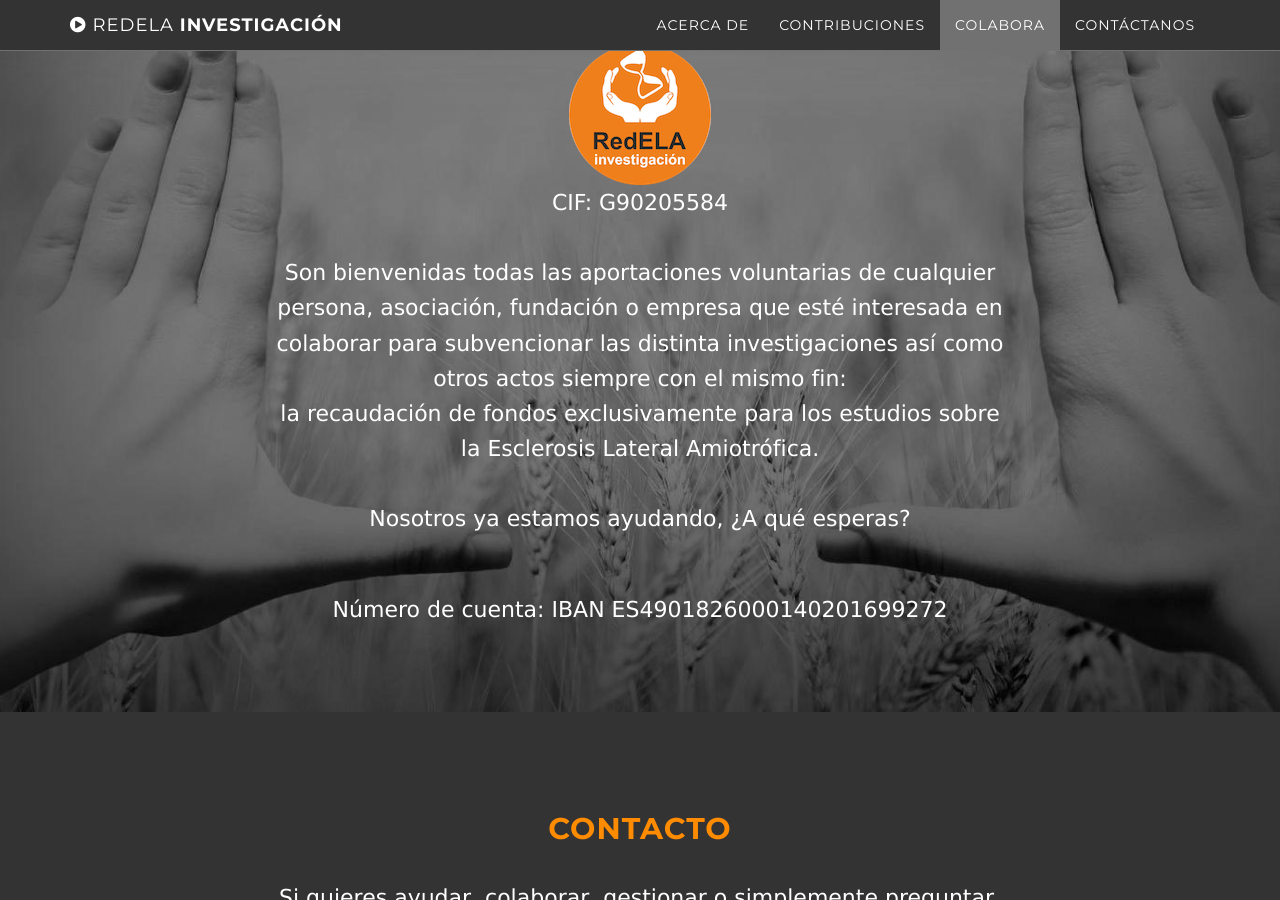
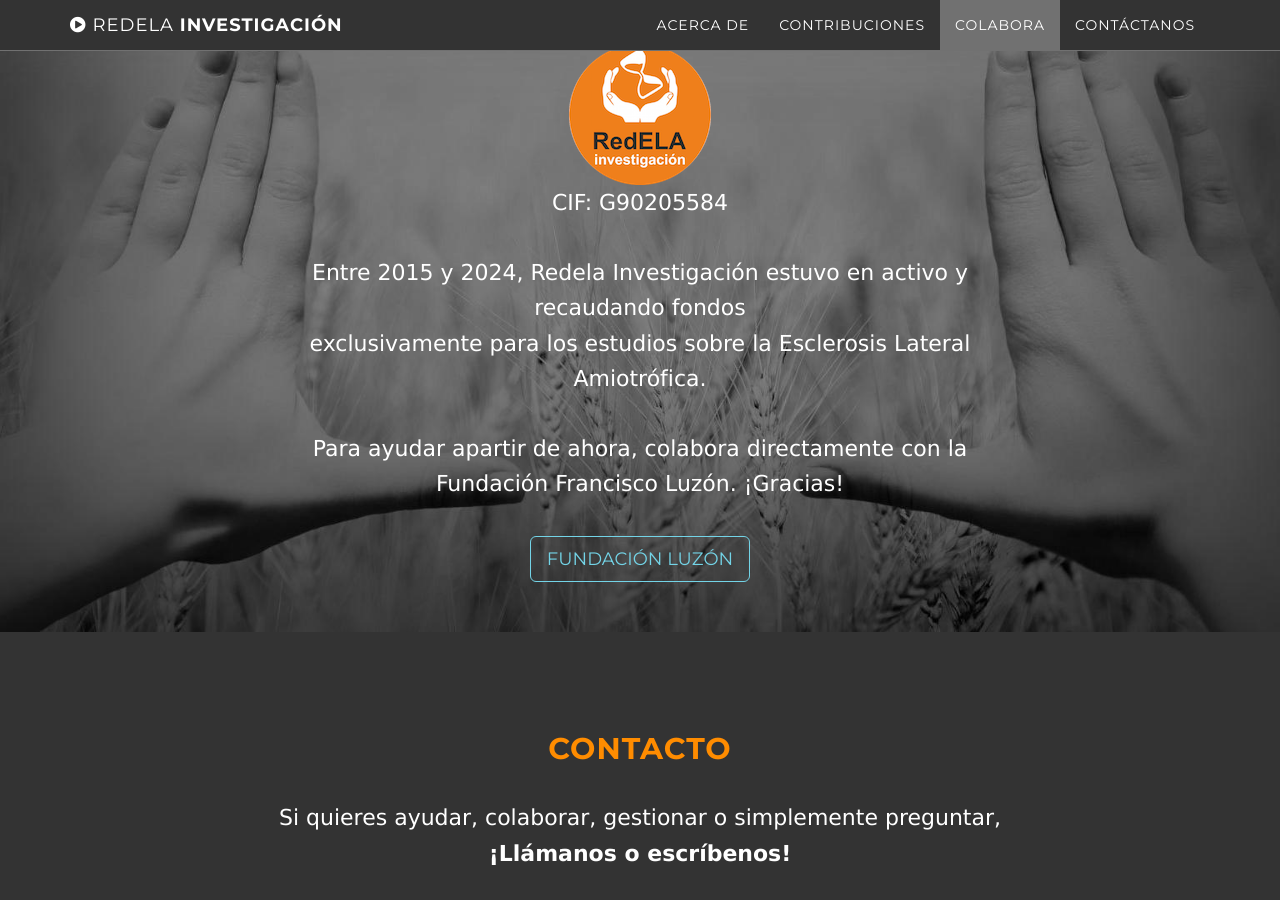
Before and after one commit to redela-investigacion/redela-investigacion-site, a Jekyll site: the page built from index.html, in a window 1280 px wide and 900 px high, scrolled down 2986 px. Built offline with Jekyll 4.4.1, drawn with Linux system fonts in a browser that asks for light colours; some of the changed text lies outside the part shown.

Commit message:
actualizar, asociación cerrada en mayo de 2024 (#11)
* actualizar, asociación cerrada en mayo de 2024

* lock ffi

* more updates for closure and historical references

* add button text ofc

```diff
--- a/Gemfile
+++ b/Gemfile
@@ -1,2 +1,5 @@
 source "https://rubygems.org"
  gem 'jekyll', '4.0.0'
+# I suspect that what we're seeing is some form of variation of this issue in Netlify:
+# https://github.com/ffi/ffi/issues/1103
+gem "ffi", "< 1.17.0"
--- a/_includes/about.html
+++ b/_includes/about.html
@@ -4,11 +4,11 @@
             <div class="col-lg-8 col-lg-offset-2">
                 <h2>Sobre RedELA</h2>
 
-                <p>RedELA es una organización sin ánimo de lucro creada e impulsada por afectados de ELA (Esclerosis Lateral Amiotrófica) y sus familiares y amigos.</p>
+                <p>RedELA fue una organización sin ánimo de lucro creada e impulsada por afectados de ELA (Esclerosis Lateral Amiotrófica) y sus familiares y amigos.</p>
 
-                <p>Nace a raíz de una sencilla <a href="https://www.facebook.com/jorge.abarcahernandez.5/posts/349583445229346">conversación en Facebook entre Jorge Abarca y Rosa Bermudo</a> - ¿y si nos unieramos? Somos casi 4000 enfermos, si cada uno donáramos 25 euros mensualmente, se obtendría una muy generosa cantidad para cubrir toda investigación.</p>
+                <p>Nació a raíz de una sencilla <a href="https://www.facebook.com/jorge.abarcahernandez.5/posts/349583445229346">conversación en Facebook entre Jorge Abarca y Rosa Bermudo</a> - ¿y si nos unieramos? Somos casi 4000 enfermos, si cada uno donáramos 25 euros mensualmente, se obtendría una muy generosa cantidad para cubrir toda investigación.</p>
 
-                <p>Tras esto y las reuniones mantenidas en Burgos por la <a href="http://plataformaafectadoela.org/">plataforma de afectados de ELA</a> con los cientificos españoles y dada su predisposición a unir fuerzas, nace este proyecto.</p>
+                <p>Tras esto y las reuniones mantenidas en Burgos por la <a href="http://plataformaafectadoela.org/">plataforma de afectados de ELA</a> con los cientificos españoles y dada su predisposición a unir fuerzas, nació este proyecto.</p>
 
                 <p>Cuyo fin es recaudar fondos para colaborar con las distintas investigaciones sobre la ELA, para poder averiguar el origen de dicha patología, así como los posibles tratamientos para su cura.</p>
 
--- a/_includes/colabora.html
+++ b/_includes/colabora.html
@@ -7,13 +7,13 @@
                     <img alt="Redela Investigación Logo"src="img/logo-redela.png">
                     <p>CIF: G90205584</p>
 
-                    <p>Son bienvenidas todas las aportaciones voluntarias de cualquier persona, asociación, fundación o empresa que esté interesada en colaborar para subvencionar las distinta investigaciones así como otros actos siempre con el mismo fin: <br> la recaudación de fondos exclusivamente para los estudios sobre la Esclerosis Lateral Amiotrófica.</p>
+                    <p>Entre 2015 y 2024, Redela Investigación estuvo en activo y recaudando fondos <br> exclusivamente para los estudios sobre la Esclerosis Lateral Amiotrófica.<br></p>
 
-                     <p>Nosotros ya estamos ayudando, ¿A qué esperas?</p>
+                    <p>Para ayudar apartir de ahora, colabora directamente con la Fundación Francisco Luzón. ¡Gracias!</p>
 
-                    <!-- <btn class="btn btn-default btn-lg"> ¡Únete aquí!</btn></a> -->
+                    <a href="https://www.ffluzon.org/" title="Fudación Luzón: Unidos contra la ELA" class="btn btn-default btn-lg">Fundación Luzón</a>
+
                     <br>
-                    <p>Número de cuenta: IBAN ES4901826000140201699272</p>
                 </div>
             </div>
         </div>
--- a/_includes/header.html
+++ b/_includes/header.html
@@ -5,7 +5,7 @@
                 <div class="row">
                     <div class="col-md-8 col-md-offset-2">
                         <h1 class="brand-heading">RedELA Investigación</h1>
-                        <p class="intro-text">RedELA es una organización para conseguir fondos para la investigación de la Esclerosis Lateral Amiotrófica.<br> Creada e impulsada por afectados de ELA y sus familiares y amigos.</p>
+                        <p class="intro-text">RedELA fue una organización para conseguir fondos para la investigación de la Esclerosis Lateral Amiotrófica.<br> Creada e impulsada por afectados de ELA y sus familiares y amigos.</p>
                         <a href="#about" title="Sobre RedELA" class="btn btn-circle page-scroll">
                         <strong class="fa fa-angle-double-down animated"></strong>
                         </a>
```
Also changed, not shown: README.md.
